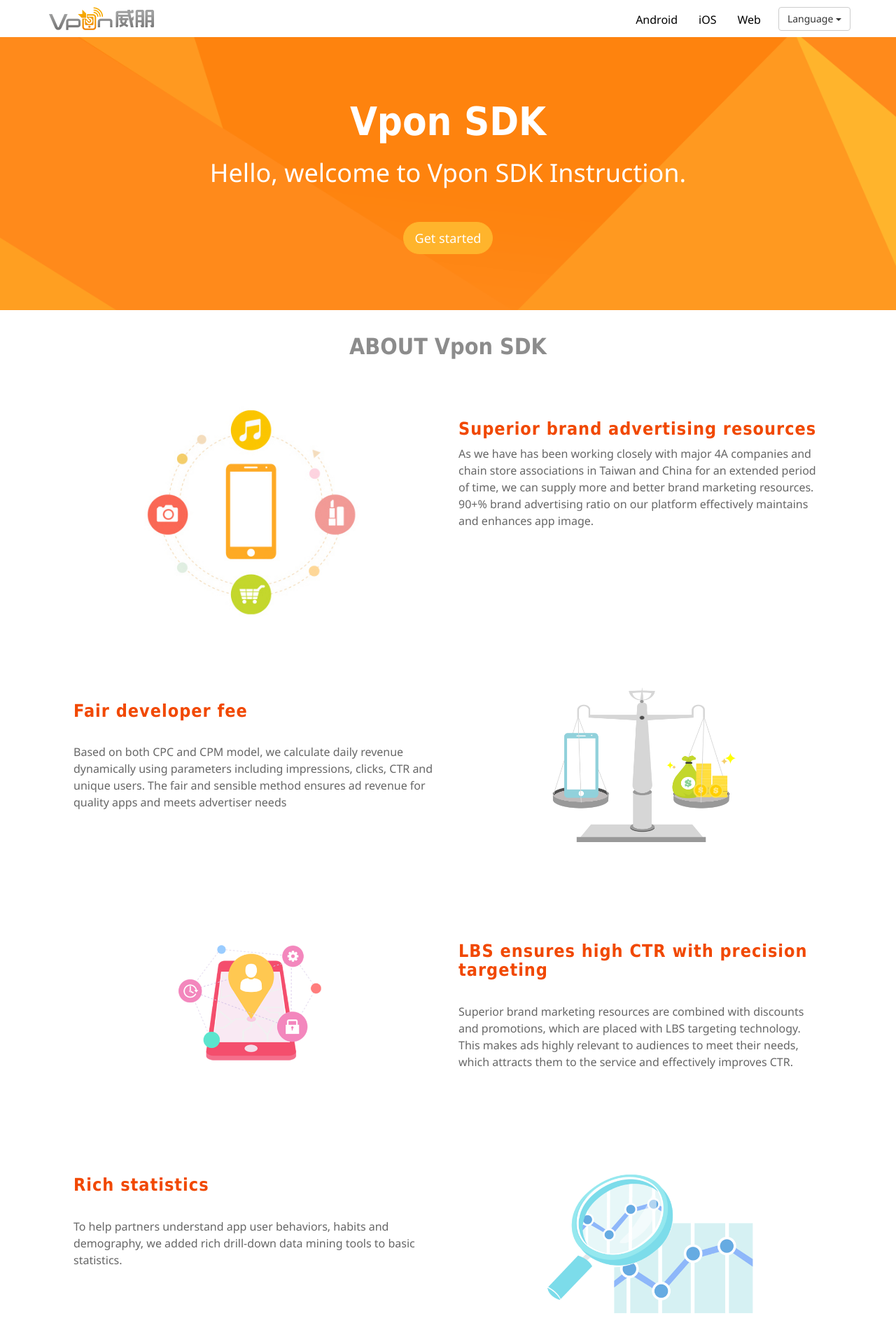
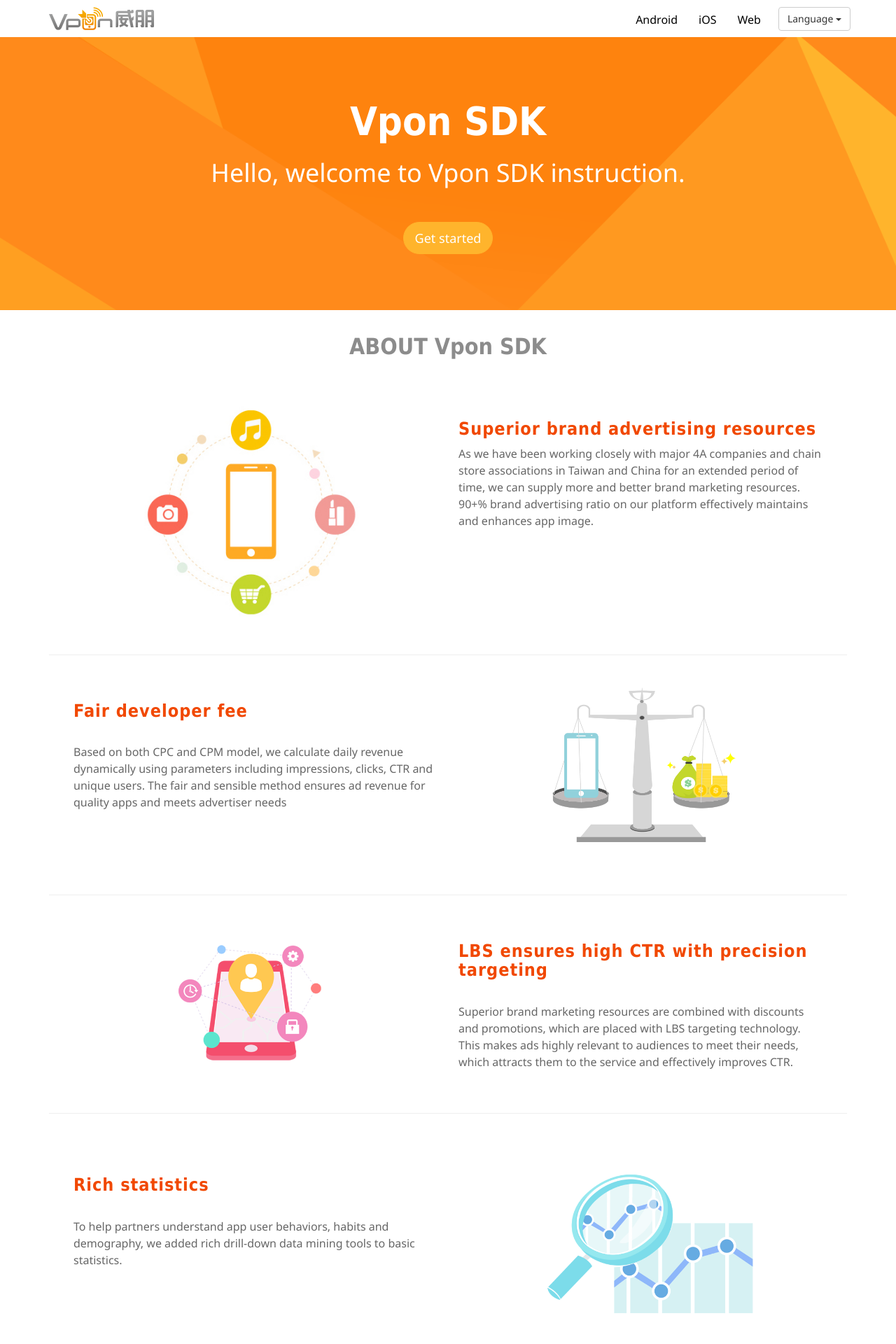
Before and after one commit to vpon-sdk/vpon-sdk.github.io, a Jekyll site: the page built from index.en.md, in a window 1280 px wide. Shown: the top 1920 px of the page at 70% size. Built offline with Jekyll 4.4.1, drawn with Linux system fonts in a browser that asks for light colours; nearby versions of some CDN libraries; Markdown is read by kramdown in place of the engine named in the settings.

```diff
--- a/_layouts/home-en.html
+++ b/_layouts/home-en.html
@@ -18,7 +18,7 @@
       <div class="row">
         <h1>Vpon SDK</h1>
         <br>
-        <h3>Hello, welcome to Vpon SDK Instruction.</h3>
+        <h3>Hello, welcome to Vpon SDK instruction.</h3>
         <a class="btn btn-lg btn-outline" role="button" id="btn-to-download">Get started</a>
         <br>
         <br>
@@ -42,7 +42,7 @@
             <h3>
               <strong>Superior brand advertising resources</strong>
             </h3>
-            <p>As we have has been working closely with major 4A companies and chain store associations in Taiwan and China for an extended period of time, we can supply more and better brand marketing resources. 90+% brand advertising ratio on our platform
+            <p>As we have been working closely with major 4A companies and chain store associations in Taiwan and China for an extended period of time, we can supply more and better brand marketing resources. 90+% brand advertising ratio on our platform
               effectively maintains and enhances app image.</p>
           </div>
           <div class="col-md-6 f-left">
--- a/assets/css/main.css
+++ b/assets/css/main.css
@@ -44,7 +44,8 @@ hr {
   height: 1px;
   border: 0;
   margin: 1em 0;
-  padding: 0
+  padding: 0;
+  background: #eee;
 }
 #wrap-text {
   width: 90%;
```
Also changed, not shown: _layouts/ssp_dfp_test.html (+5 -8 lines), 3 other files.
